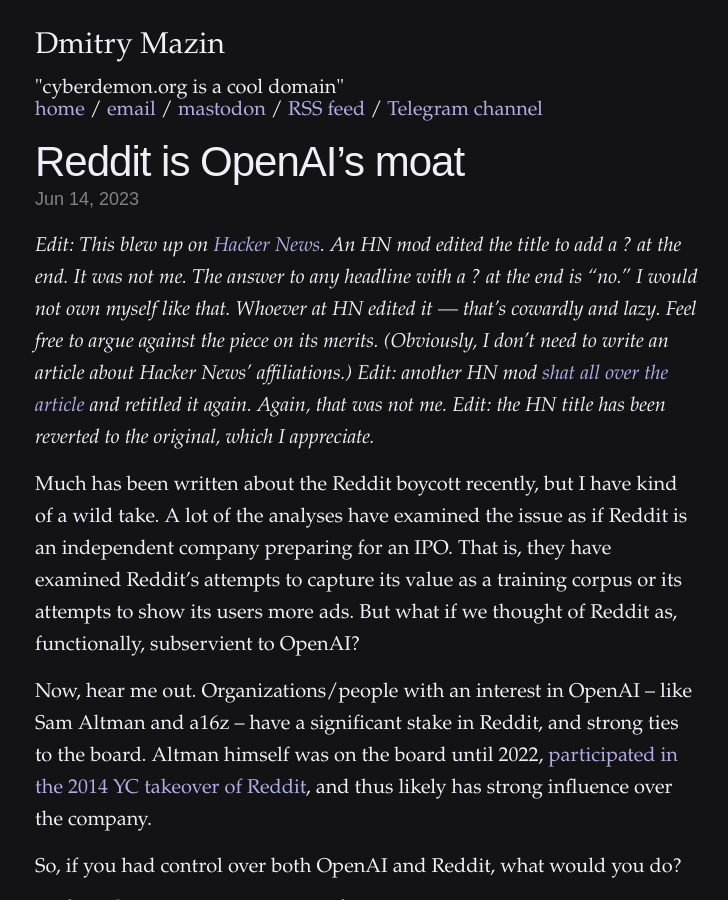
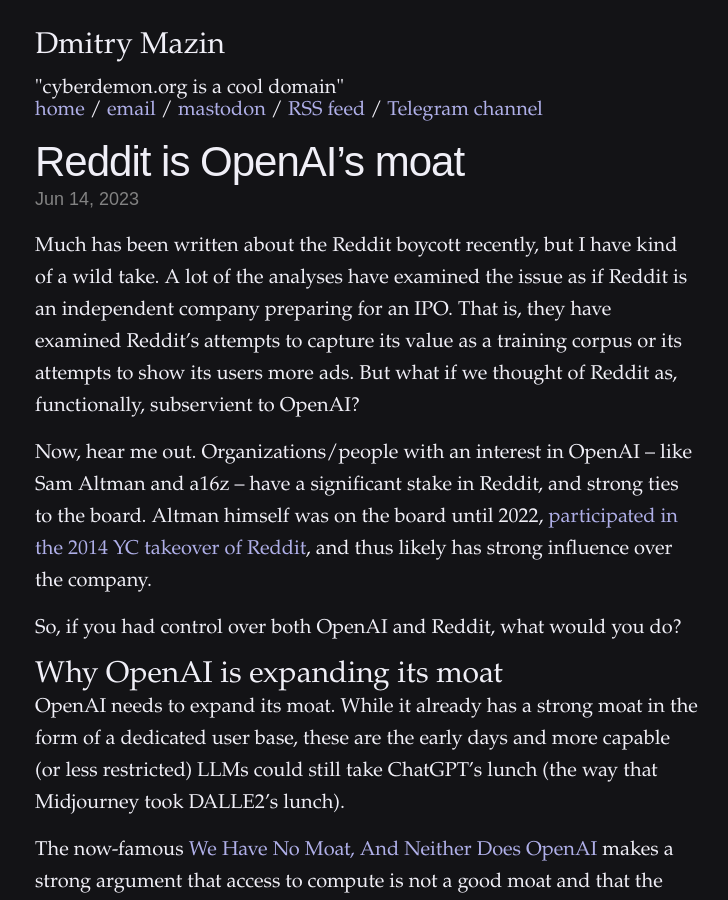
Before and after one commit to dmazin/dmazin.github.io, a Jekyll site: the page built from _posts/2023-06-14-reddit-moat.md, in a window 1280 px wide and 900 px high. Shown: the whole window, without its empty margins (235-963 px from the left). Built offline with Jekyll 4.4.1, drawn with Linux system fonts in a browser that asks for light colours.

Commit message:
Update 2023-06-14-reddit-moat.md

```diff
--- a/_posts/2023-06-14-reddit-moat.md
+++ b/_posts/2023-06-14-reddit-moat.md
@@ -6,8 +6,6 @@
 tags: ai, featured
 description: Interpreting Reddit's API changes in light of how it serves OpenAI.
 ---
-*Edit: This blew up on [Hacker News](https://news.ycombinator.com/item?id=36325958). An HN mod edited the title to add a ? at the end. It was not me. The answer to any headline with a ? at the end is “no.” I would not own myself like that. Whoever at HN edited it — that's cowardly and lazy. Feel free to argue against the piece on its merits. (Obviously, I don't need to write an article about Hacker News' affiliations.) Edit: another HN mod [shat all over the article](https://news.ycombinator.com/item?id=36328562) and retitled it again. Again, that was not me. Edit: the HN title has been reverted to the original, which I appreciate.*
-
 Much has been written about the Reddit boycott recently, but I have kind of a wild take. A lot of the analyses have examined the issue as if Reddit is an independent company preparing for an IPO. That is, they have examined Reddit's attempts to capture its value as a training corpus or its attempts to show its users more ads. But what if we thought of Reddit as, functionally, subservient to OpenAI?
 
 Now, hear me out. Organizations/people with an interest in OpenAI – like Sam Altman and a16z – have a significant stake in Reddit, and strong ties to the board. Altman himself was on the board until 2022, [participated in the 2014 YC takeover of Reddit](https://blog.samaltman.com/a-new-team-at-reddit), and thus likely has strong influence over the company.
```
